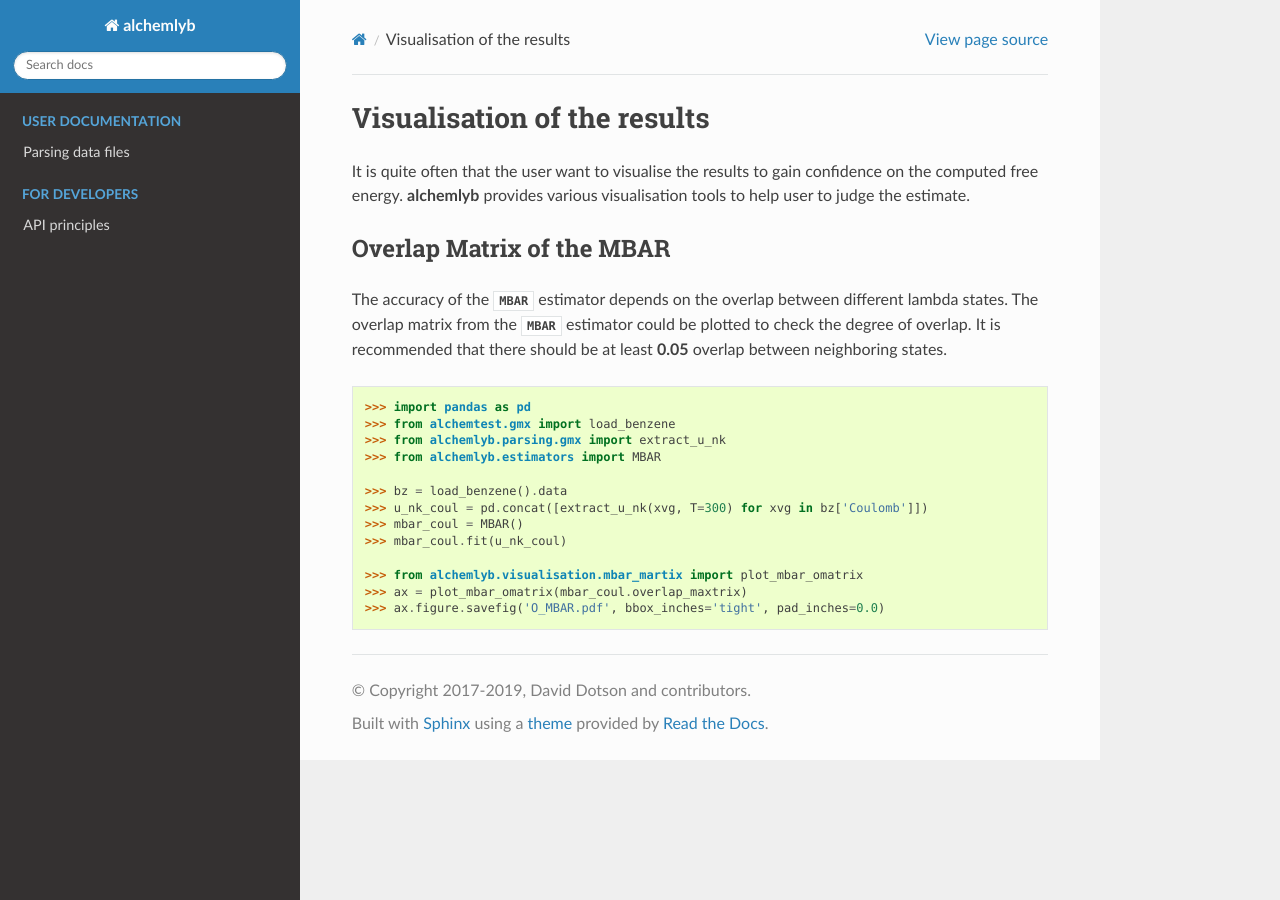
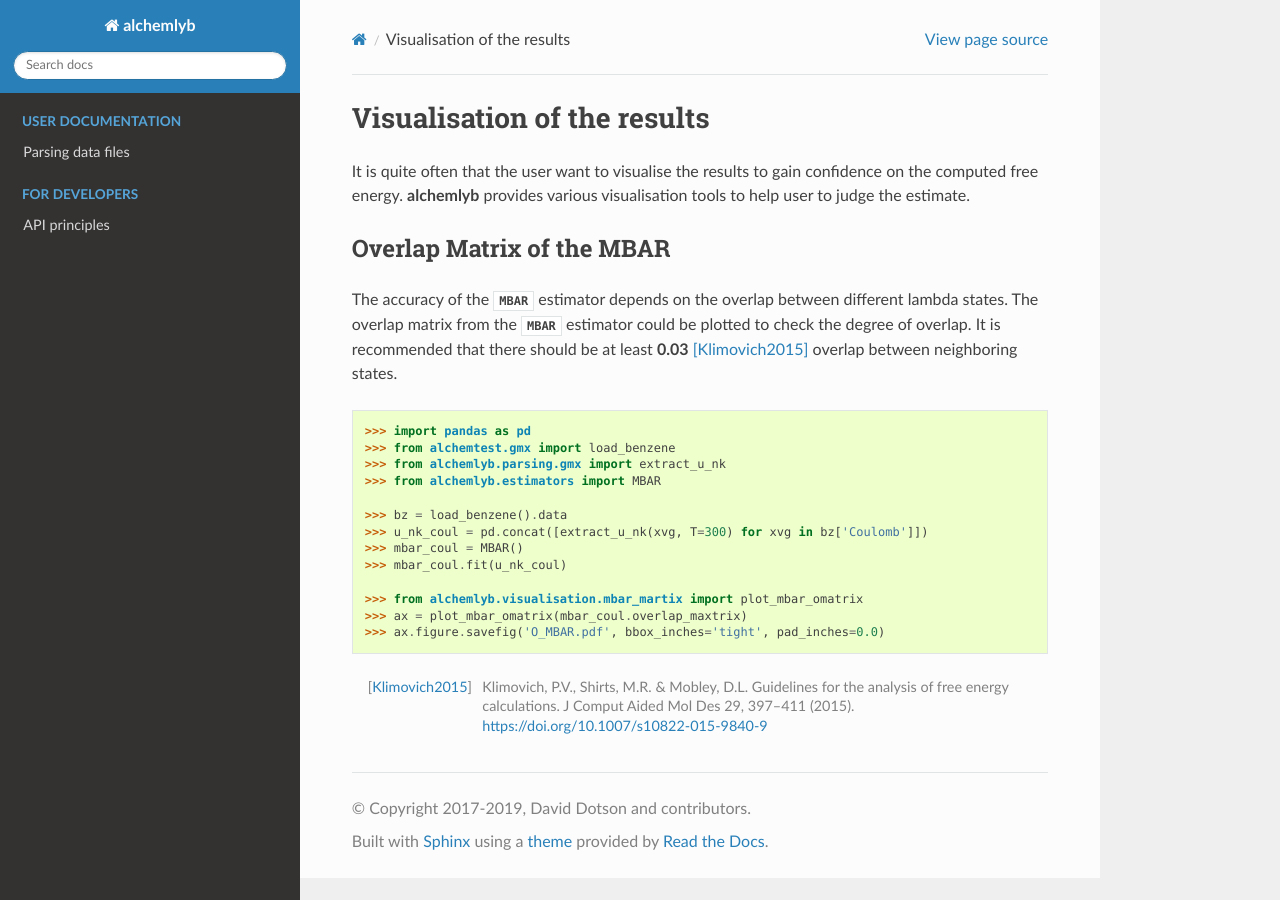
Before and after one commit to alchemistry/alchemlyb, a Sphinx documentation site: the page built from docs/visualisation.rst, in a window 1280 px wide. Built offline with Sphinx 7.4.7 and the Read the Docs theme 2.0.0, drawn with Linux system fonts in a browser that asks for light colours; pages that are not in the unit, such as notebooks, are missing from menus; the version number could not be read and is left out.

Commit message:
citation

```diff
--- a/docs/visualisation.rst
+++ b/docs/visualisation.rst
@@ -11,7 +11,7 @@ The accuracy of the :class:`~alchemlyb.estimators.MBAR` estimator depends on
 the overlap between different lambda states. The overlap matrix from the
 :class:`~alchemlyb.estimators.MBAR` estimator could be plotted to check
 the degree of overlap. It is recommended that there should be at least
-**0.05** overlap between neighboring states. ::
+**0.03** [Klimovich2015]_ overlap between neighboring states. ::
 
     >>> import pandas as pd
     >>> from alchemtest.gmx import load_benzene
@@ -26,3 +26,7 @@ the degree of overlap. It is recommended that there should be at least
     >>> from alchemlyb.visualisation.mbar_martix import plot_mbar_omatrix
     >>> ax = plot_mbar_omatrix(mbar_coul.overlap_maxtrix)
     >>> ax.figure.savefig('O_MBAR.pdf', bbox_inches='tight', pad_inches=0.0)
+
+.. [Klimovich2015] Klimovich, P.V., Shirts, M.R. & Mobley, D.L. Guidelines for
+   the analysis of free energy calculations. J Comput Aided Mol Des 29, 397–411
+   (2015). https://doi.org/10.1007/s10822-015-9840-9
```
